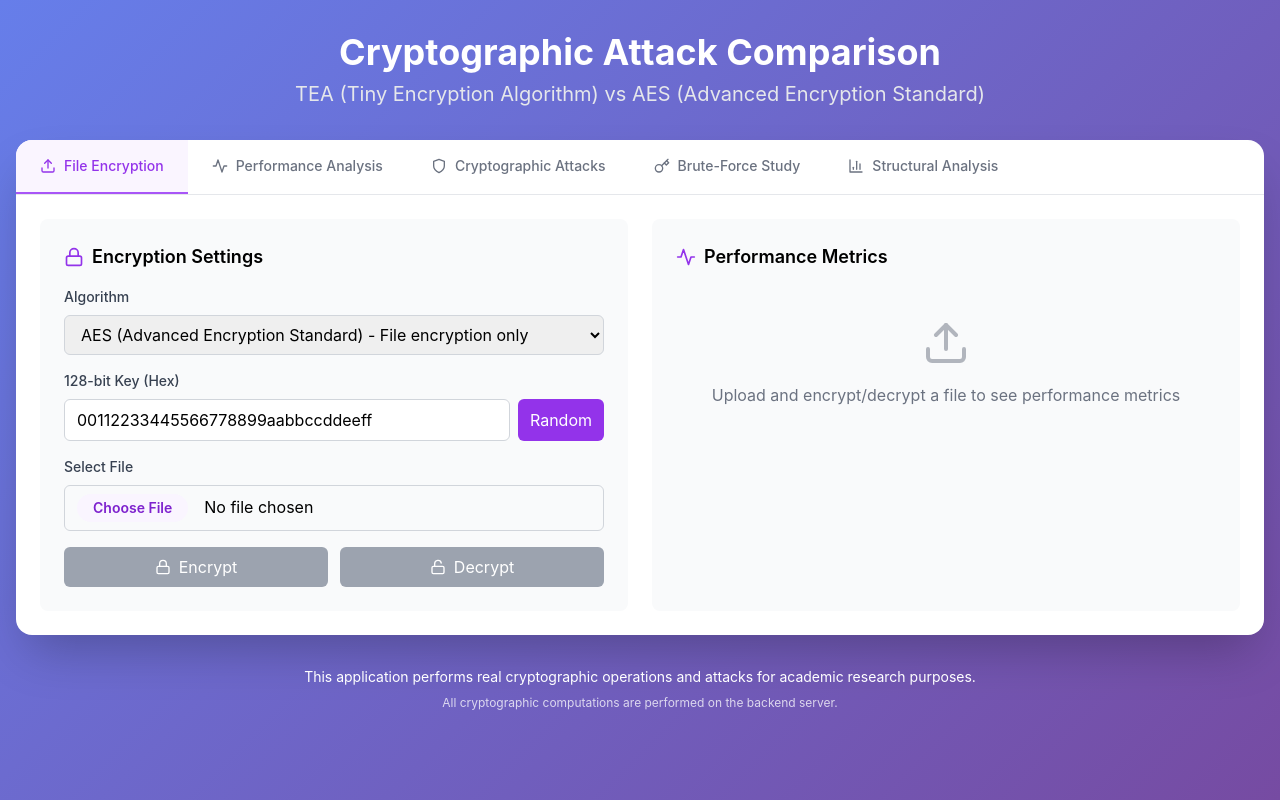
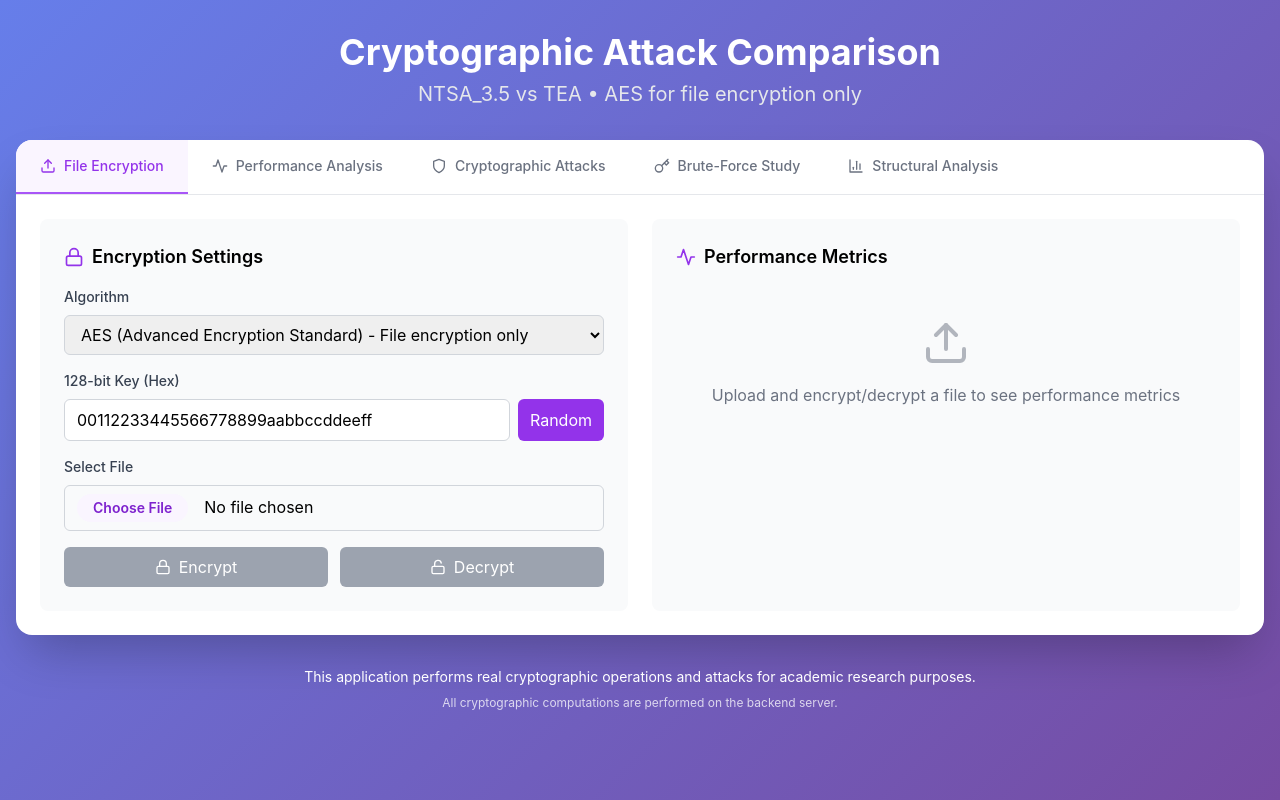
Before and after one commit to AbhishekPoojary/cipherx, a React (Create React App) app: page / in a window 1280 px wide. Built offline with nearby package versions, Linux system fonts and the light colour scheme; the HTML template or start-up script is replaced by a standard one.

Commit message:
Update app subtitle to reflect NTSA_3.5 vs TEA, AES for file encryption only

```diff
--- a/src/App.js
+++ b/src/App.js
@@ -55,7 +55,7 @@ function App() {
             Cryptographic Attack Comparison
           </h1>
           <p className="text-xl text-gray-200">
-            TEA (Tiny Encryption Algorithm) vs AES (Advanced Encryption Standard)
+            NTSA_3.5 vs TEA • AES for file encryption only
           </p>
         </motion.div>
 
```
